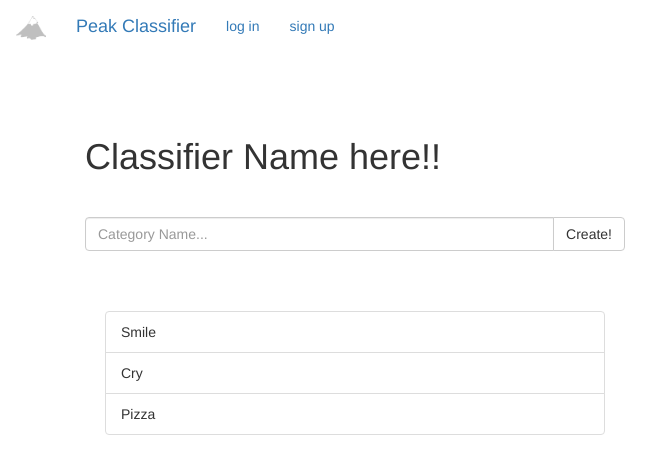
After one commit to maggiecorrell/text_classifier, a Django app: page /category/ in a window 1280 px wide. The commit adds this page. Shown: the top 474 px of the page, without its empty margins (0-670 px from the left). Run offline with Django 3.2, Linux system fonts and the light colour scheme; some libraries are stand-ins or nearby versions.

Commit message:
category page

```diff
--- a/classifier/static/css/style.css
+++ b/classifier/static/css/style.css
@@ -11,7 +11,9 @@
   margin-bottom: 30px;
 }
 
-
+.top {
+  padding-top: 40px;
+}
 .login_button{
   padding-top: 30px;
 }
@@ -27,11 +29,15 @@
   border-color: #92CBFE;
 }
 
+.card .card_category {
+  border-color: #92CBFE;
+  padding: 0px 0px 0px 0px;
+}
+
 .card .card-title {
   text-align: center;
 }
 
 .card-columns {
-  @include media-breakpoint-only(lg) {
-    column-count: 4;
+  column-count: 4;
   }
--- /dev/null
+++ b/classifier/templates/category.html
@@ -0,0 +1,40 @@
+{% extends "base.html" %}
+
+<head>
+  <title>
+    {% block title %}Classifier {% endblock %}
+  </title>
+</head>
+
+{% block body %}
+<body>
+  <div class="container">
+    <div class="col-md-6">
+      <h1 class="top"> Classifier Name here!! </h1>
+    <div class="input-group">
+        <input type="text" class="form-control" placeholder="Category Name...">
+        <span class="input-group-btn">
+          <button class="btn btn-default" type="button">Create!
+          </button>
+        </span>
+      </div>
+
+      <div class="card">
+        <ul class="list-group list-group-flush">
+          <li class="list-group-item">Smile</li>
+          <li class="list-group-item">Cry</li>
+          <li class="list-group-item">Pizza</li>
+        </ul>
+      </div>
+
+    </div>
+  </div>
+
+<div class="container">
+
+
+</div>
+
+
+</body>
+{% endblock %}
--- a/classifier/urls.py
+++ b/classifier/urls.py
@@ -15,4 +15,5 @@ urlpatterns = [
     url(r'^login/$', login, name='login'),
     url(r'^logout/$', logout, {'next_page': '/login'}, name='logout'),
     url(r'^classifier/$', views.classifier, name='classifier'),
+    url(r'^category/$', views.category, name='category')
     ]
--- a/classifier/views.py
+++ b/classifier/views.py
@@ -8,3 +8,6 @@ def index(request):
 
 def classifier(request):
     return render(request, 'classifier.html')
+
+def category(request):
+    return render(request, 'category.html')
```
